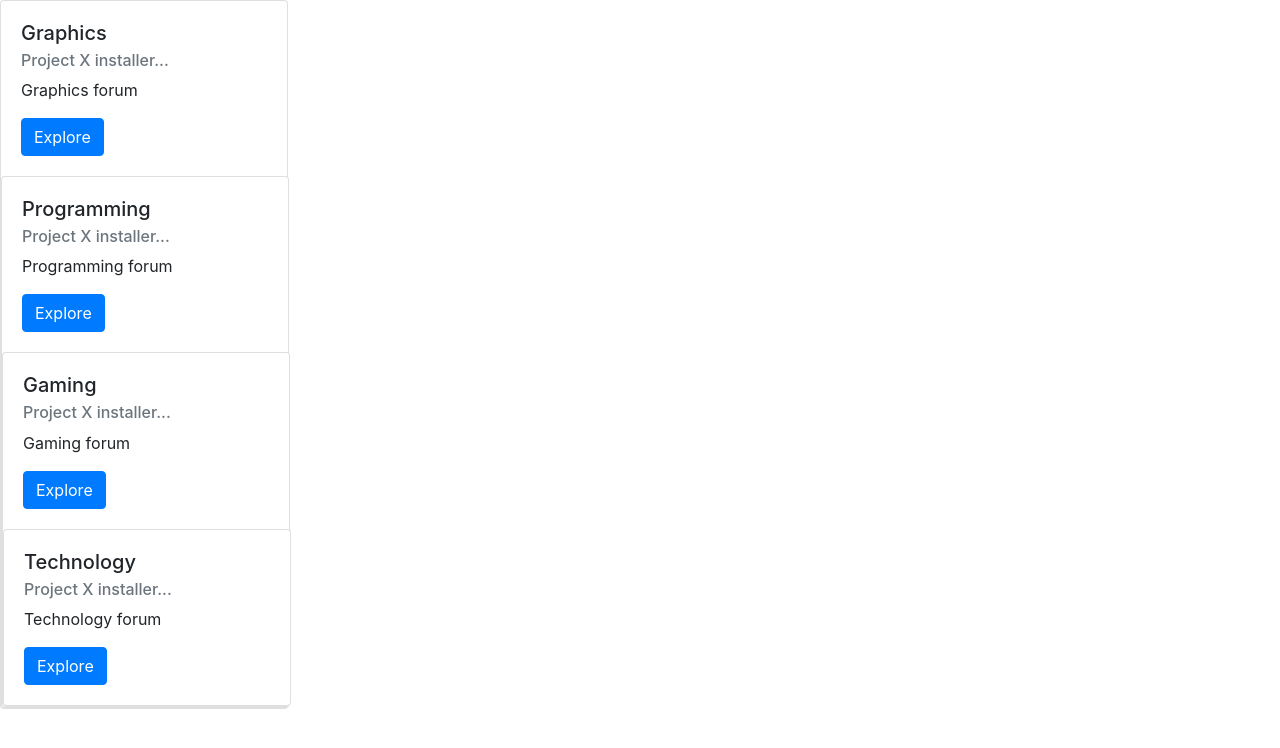
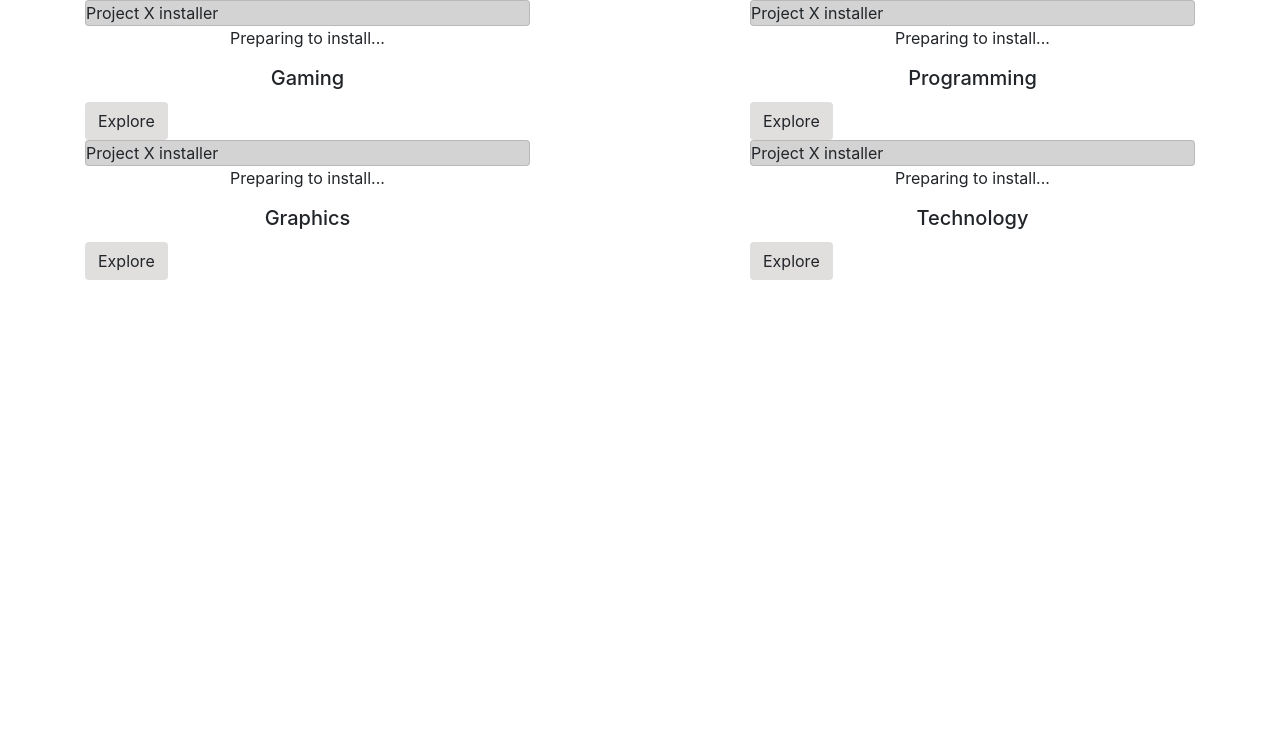
Before and after one commit to SuperBrava/LAP-1-PROJECT-Frontend, a plain HTML site: page index.html in a window 1280 px wide. Drawn offline with nearby package versions, Linux system fonts and the light colour scheme.

Commit message:
tried the cards again using a different method

```diff
--- a/index.html
+++ b/index.html
@@ -12,37 +12,37 @@
 <body>
     <!--I'm just adding the bootstrap cards here and editing them-->
     <!--cards-->
-    <div class="card" style="width: 18rem;">
-        <div class="card-body">
-          <h5 class="card-title">Graphics</h5>
-          <h6 class="card-subtitle mb-2 text-muted">Project X installer...</h6>
-          <p class="card-text">Graphics forum</p>
-          <a href="#" class="btn btn-primary">Explore</a>
-        </div>
 
-        <div class="card" style="width: 18rem;">
-            <div class="card-body">
-              <h5 class="card-title">Programming</h5>
-              <h6 class="card-subtitle mb-2 text-muted">Project X installer...</h6>
-              <p class="card-text">Programming forum</p>
-              <a href="#" class="btn btn-primary">Explore</a>
-            </div>
+    <div class="container">
+        <div class="row d-flex justify-content-between">
+          <div class="col-5">
+            <div class="card">Project X installer</div>
+            <p class="card-text">Preparing to install...</p>
+            <h5 class="card-title">Gaming</h5>
+            <a href="#" class="btn">Explore</a>
+          </div>
+          <div class="col-5">
+            <div class="card">Project X installer</div>
+            <p class="card-text">Preparing to install...</p>
+            <h5 class="card-title">Programming</h5>
+            <a href="#" class="btn">Explore</a>
+          </div>
+      </div>
 
-            <div class="card" style="width: 18rem;">
-                <div class="card-body">
-                  <h5 class="card-title">Gaming</h5>
-                  <h6 class="card-subtitle mb-2 text-muted">Project X installer...</h6>
-                  <p class="card-text">Gaming forum</p>
-                  <a href="#" class="btn btn-primary">Explore</a>
-                </div>
-
-                <div class="card" style="width: 18rem;">
-                    <div class="card-body">
-                      <h5 class="card-title">Technology</h5>
-                      <h6 class="card-subtitle mb-2 text-muted">Project X installer...</h6>
-                      <p class="card-text">Technology forum</p>
-                      <a href="#" class="btn btn-primary">Explore</a>
-                    </div>
+      <div class="container2">
+        <div class="row d-flex justify-content-between">
+          <div class="col-5">
+            <div class="card">Project X installer</div>
+            <p class="card-text">Preparing to install...</p>
+            <h5 class="card-title">Graphics</h5>
+            <a href="#" class="btn">Explore</a>
+          </div>
+          <div class="col-5">
+            <div class="card">Project X installer</div>
+            <p class="card-text">Preparing to install...</p>
+            <h5 class="card-title">Technology</h5>
+            <a href="#" class="btn">Explore</a>
+          </div>
       </div>
       <!--end of main cards for homepage-->
 </body>
--- a/style.css
+++ b/style.css
@@ -0,0 +1,11 @@
+.btn{
+    background-color: rgba(216, 212, 212, 0.753);
+}
+
+.card-title, .card-text{
+    text-align: center;
+}
+
+.card{
+    background-color: lightgray;
+}
```
